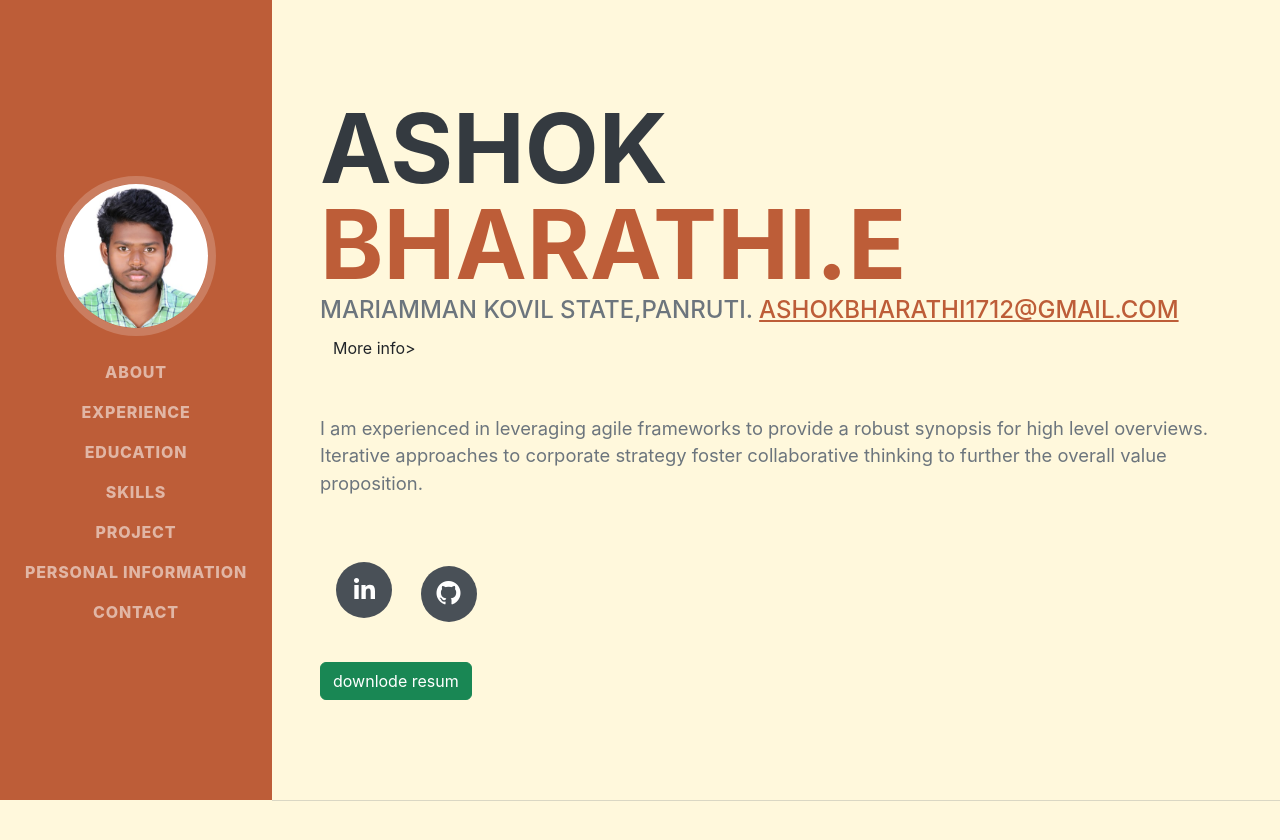
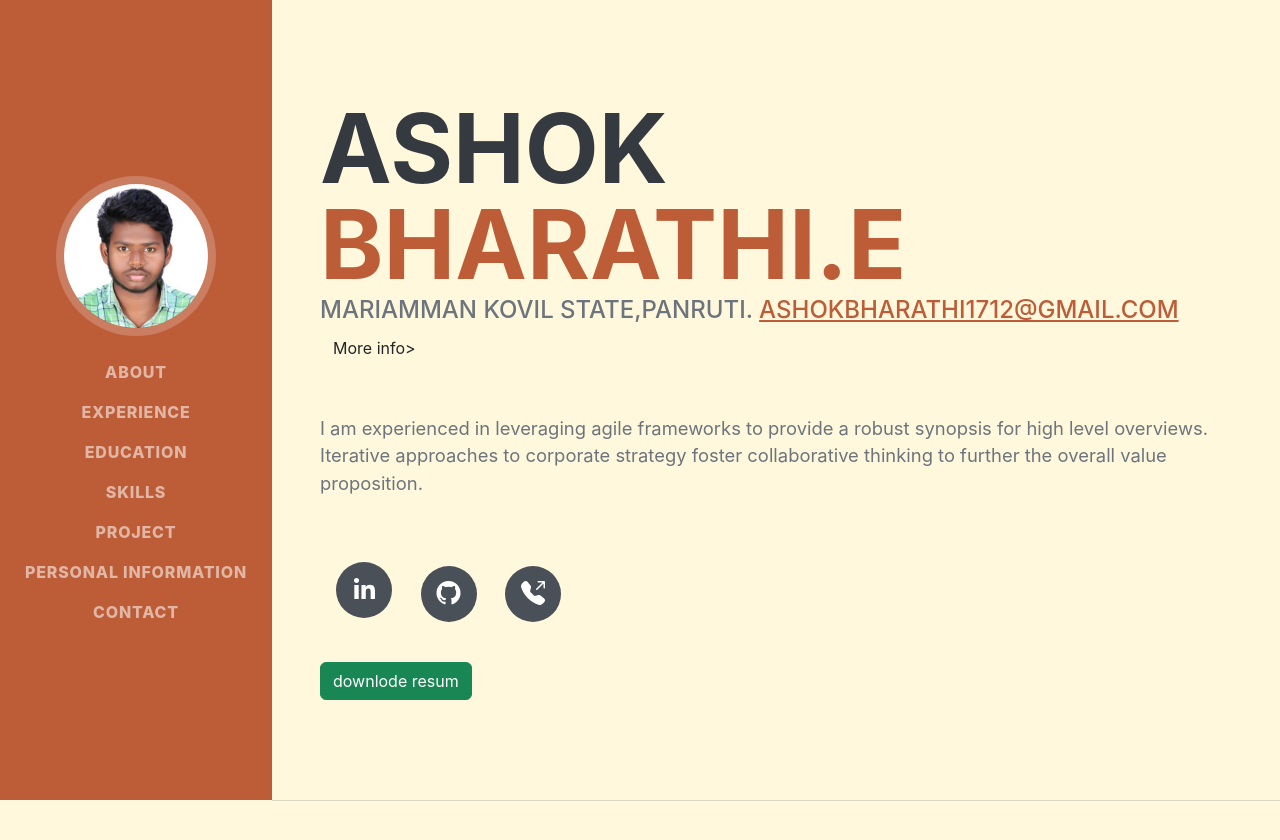
Before and after one commit to Ashokbharathi2002/portfoleo, a plain HTML site: page index.html in a window 1280 px wide. Shown: the top 840 px of the page. Drawn offline with nearby package versions, Linux system fonts and the light colour scheme; a web font is replaced by a local one.

Commit message:
add a calling button in webpage

```diff
--- a/index.html
+++ b/index.html
@@ -68,6 +68,7 @@
                       <div class="social-icons">
                         <a class="social-icon" href="https://in.linkedin.com/in/ashok-bharathi-a33047260?trk=profile-badge"><i class="fab fa-linkedin-in"></i></a>
                         <a class="social-icon" href="https://github.com/Ashokbharathi2002"><i class="bi bi-github"></i></a>
+                        <a class="social-icon" href="tel:+918072121367"><i class="bi bi-telephone-outbound-fill"></i></i></a>
                       </div>
                     </div>
                     <br>
```
